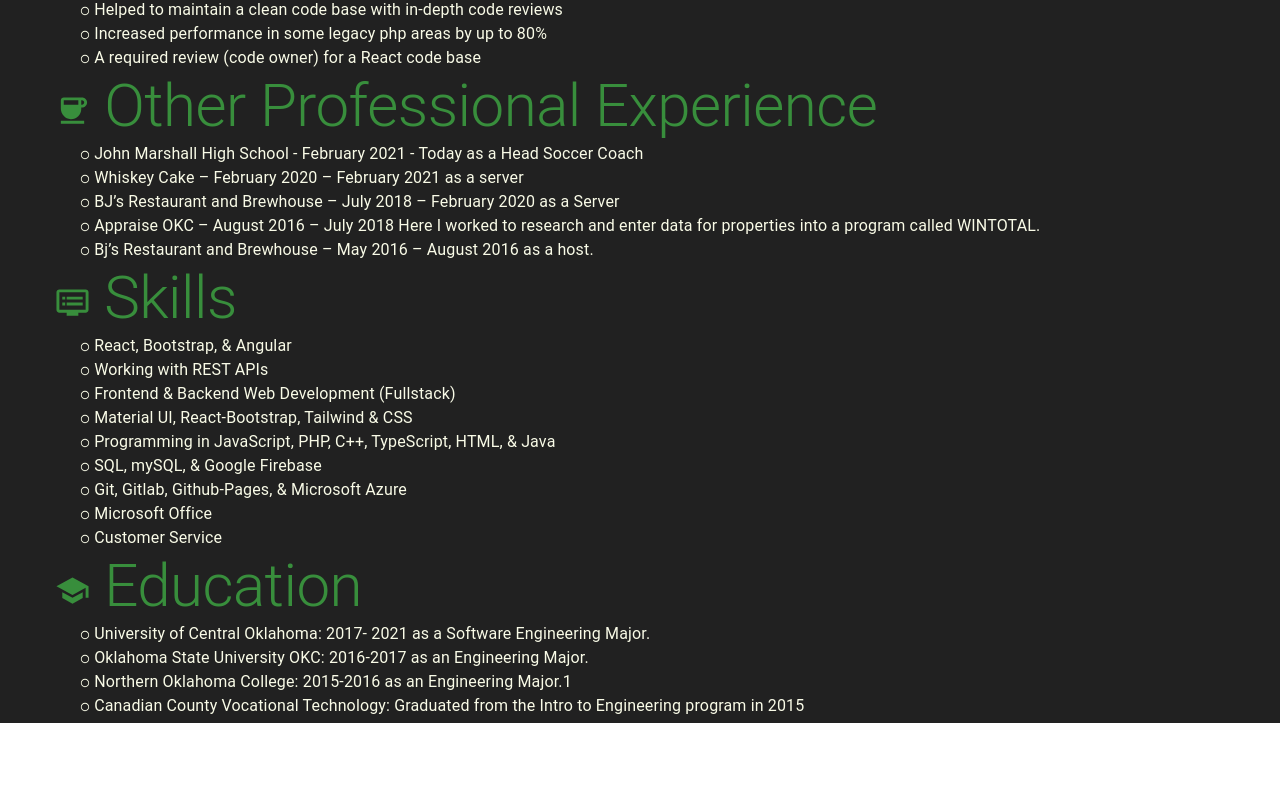
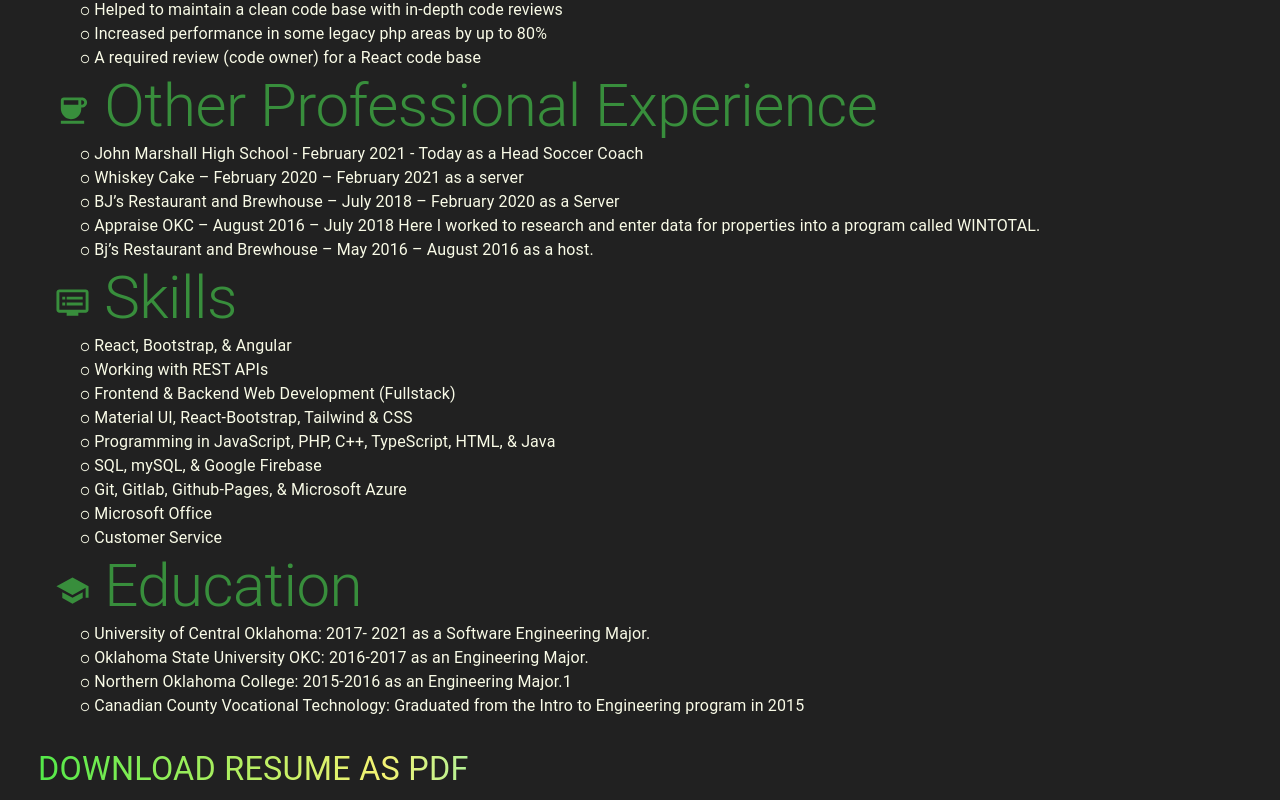
Before and after one commit to ajones119/AramisJones, a React (Create React App) app: page /#/Aramisjones/WorkAndEducation in a window 1280 px wide. Shown: the part 322-1122 px from the top of the page. Before the commit the page ends 1045 px from the top, so only its background shows below. Built offline with nearby package versions, Linux system fonts and the light colour scheme.

Commit message:
adding resume download

```diff
--- a/src/components/HomeHeader/HomeHeaderConsts.js
+++ b/src/components/HomeHeader/HomeHeaderConsts.js
@@ -28,14 +28,15 @@ const FUN_TITLES_MINOR = [
   "Played too many hours of Skyrim",
   "Horror Movie Buff",
   "Dungeon Master",
-  "Played a Wizard one time"
+  "Played a Wizard one time",
+  "Plays too much D&D"
 ];
 
 const FUN_TITLES_MAJOR = [
   "Video Game Enthusiast",
   "Loves Cats",
   "Loves Dogs",
-  "Plays Bass",
+  "Plays Bass"
 ];
 
 export const TITLES = [DEV_TITLES, FUN_TITLES_MAJOR, FUN_TITLES_MINOR];
--- a/src/views/WorkAndEducation/WorkAndEducation.js
+++ b/src/views/WorkAndEducation/WorkAndEducation.js
@@ -5,7 +5,9 @@ import SchoolIcon from '@mui/icons-material/School';
 import DvrIcon from "@mui/icons-material/Dvr";
 import CoffeeIcon from "@mui/icons-material/Coffee";
 import EngineeringIcon from "@mui/icons-material/Engineering";
-
+import { Button, Typography } from '@mui/material';
+import "../../components/NavigationButton/NavigationButton.css"
+import RESUME_PDF from "../../images/_Aramis_Jones_Resume_final.pdf";
 
 export const WorkAndEducation = () => {
     return (
@@ -30,6 +32,13 @@ export const WorkAndEducation = () => {
           listEntries={EDUCATION_HISTORY}
           icon={<SchoolIcon color="secondary" fontSize="large" />}
         />
+        <div style={{ paddingLeft: "25px", paddingTop: "25px" }}>
+          <Button className="nav-button" variant="text">
+            <Typography variant="h4">
+              <a download={"Aramis_Jones_Resume_2022.pdf"} href={RESUME_PDF}>Download Resume as PDF</a>
+            </Typography>
+          </Button>
+        </div>
       </>
     );
 }
```
Also changed, not shown: 1 other file (tests, documents, lock files or other folders).
